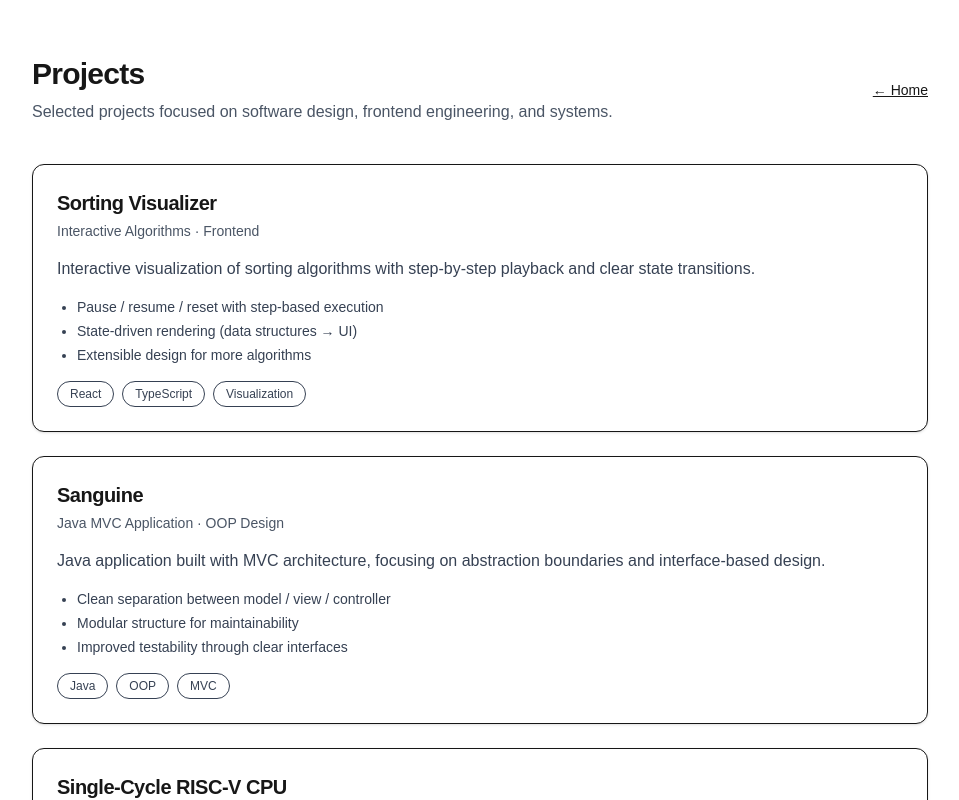
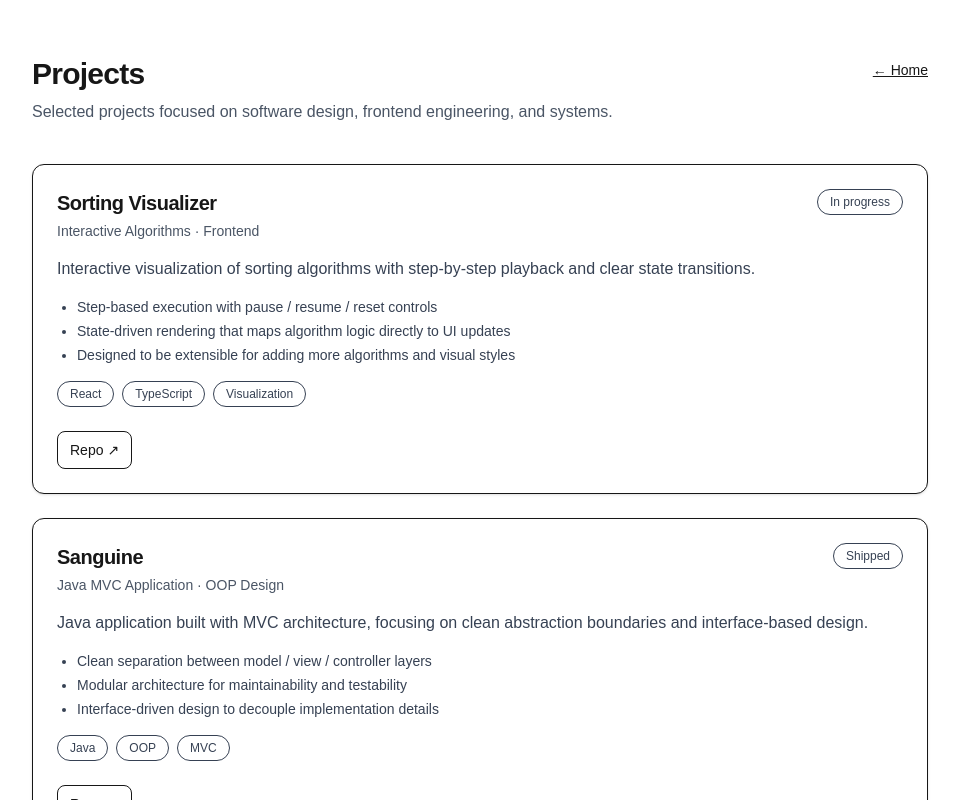
Before and after one commit to FionaZ-heng/Portfolio, a Next.js app: page /projects in a window 1280 px wide. Shown: the top 800 px of the page, without its empty margins (160-1119 px from the left). Built offline with nearby package versions, Linux system fonts and the light colour scheme.

Commit message:
change of project page

```diff
--- a/app/projects/page.tsx
+++ b/app/projects/page.tsx
@@ -1,78 +1,152 @@
 import Link from "next/link";
+
+type Project = {
+  title: string;
+  subtitle: string;
+  description: string;
+  bullets: string[];
+  tags: string[];
+  links?: {
+    repo?: string;
+    demo?: string;
+  };
+  status?: "In progress" | "Shipped";
+};
+
+const PROJECTS = [
+  {
+    title: "Sorting Visualizer",
+    subtitle: "Interactive Algorithms · Frontend",
+    description:
+      "Interactive visualization of sorting algorithms with step-by-step playback and clear state transitions.",
+    bullets: [
+      "Step-based execution with pause / resume / reset controls",
+      "State-driven rendering that maps algorithm logic directly to UI updates",
+      "Designed to be extensible for adding more algorithms and visual styles",
+    ],
+    tags: ["React", "TypeScript", "Visualization"],
+    status: "In progress",
+    links: {
+      repo: "https://github.com/FionaZ-heng/Sorting-Visualizer",
+      // demo: "https://sorting-visualizer.vercel.app" // 之后有了再加
+    },
+  },
+  {
+    title: "Sanguine",
+    subtitle: "Java MVC Application · OOP Design",
+    description:
+      "Java application built with MVC architecture, focusing on clean abstraction boundaries and interface-based design.",
+    bullets: [
+      "Clean separation between model / view / controller layers",
+      "Modular architecture for maintainability and testability",
+      "Interface-driven design to decouple implementation details",
+    ],
+    tags: ["Java", "OOP", "MVC"],
+    status: "Shipped",
+    links: {
+      repo: "https://github.com/FionaZ-heng/cs3100",
+    },
+  },
+  {
+    title: "Single-Cycle RISC-V CPU",
+    subtitle: "Computer Architecture · FPGA",
+    description:
+      "Implemented a single-cycle RISC-V CPU with a custom datapath and control logic.",
+    bullets: [
+      "Custom datapath + control logic integration",
+      "Instruction execution under a single-cycle model",
+      "Hardware-focused debugging and verification mindset",
+    ],
+    tags: ["RISC-V", "FPGA", "Digital Logic"],
+    status: "Shipped",
+    links: {
+      repo: "https://github.com/FionaZ-heng/cs3100",
+    },
+  },
+];
+
+function Tag({ text }: { text: string }) {
+  return <span className="rounded-full border px-3 py-1 text-xs">{text}</span>;
+}
+
+function LinkButton({
+  href,
+  children,
+}: {
+  href: string;
+  children: React.ReactNode;
+}) {
+  return (
+    <a
+      className="inline-flex items-center gap-1 rounded-lg border px-3 py-2 text-sm hover:bg-gray-50 transition"
+      href={href}
+      target="_blank"
+      rel="noreferrer"
+    >
+      {children}
+      <span aria-hidden>↗</span>
+    </a>
+  );
+}
 
 export default function ProjectsPage() {
   return (
     <main className="min-h-screen bg-white px-6 py-14">
       <div className="mx-auto max-w-4xl space-y-10">
-        <header className="flex items-center justify-between gap-4">
-          <div>
+        <header className="flex items-start justify-between gap-4">
+          <div className="space-y-2">
             <h1 className="text-3xl font-semibold tracking-tight">Projects</h1>
-            <p className="mt-2 text-gray-600">
+            <p className="text-gray-600">
               Selected projects focused on software design, frontend engineering, and systems.
             </p>
           </div>
 
-          <Link className="underline text-sm" href="/">
+          <Link className="underline text-sm mt-1" href="/">
             ← Home
           </Link>
         </header>
 
         <section className="grid gap-6">
-          <div className="rounded-xl border bg-white p-6 shadow-sm">
-            <h2 className="text-xl font-semibold tracking-tight">Sorting Visualizer</h2>
-            <p className="mt-1 text-sm text-gray-600">Interactive Algorithms · Frontend</p>
-            <p className="mt-4 text-gray-700">
-              Interactive visualization of sorting algorithms with step-by-step playback and clear
-              state transitions.
-            </p>
-            <ul className="mt-4 list-disc pl-5 text-sm text-gray-700 space-y-1">
-              <li>Pause / resume / reset with step-based execution</li>
-              <li>State-driven rendering (data structures → UI)</li>
-              <li>Extensible design for more algorithms</li>
-            </ul>
-            <div className="mt-4 flex flex-wrap gap-2 text-xs text-gray-700">
-              <span className="rounded-full border px-3 py-1">React</span>
-              <span className="rounded-full border px-3 py-1">TypeScript</span>
-              <span className="rounded-full border px-3 py-1">Visualization</span>
-            </div>
+          {PROJECTS.map((p) => (
+            <article
+              key={p.title}
+              className="rounded-xl border bg-white p-6 shadow-sm transition hover:shadow-md"
+            >
+              <div className="flex flex-wrap items-start justify-between gap-3">
+                <div>
+                  <h2 className="text-xl font-semibold tracking-tight">{p.title}</h2>
+                  <p className="mt-1 text-sm text-gray-600">{p.subtitle}</p>
                 </div>
 
-          <div className="rounded-xl border bg-white p-6 shadow-sm">
-            <h2 className="text-xl font-semibold tracking-tight">Sanguine</h2>
-            <p className="mt-1 text-sm text-gray-600">Java MVC Application · OOP Design</p>
-            <p className="mt-4 text-gray-700">
-              Java application built with MVC architecture, focusing on abstraction boundaries and
-              interface-based design.
-            </p>
-            <ul className="mt-4 list-disc pl-5 text-sm text-gray-700 space-y-1">
-              <li>Clean separation between model / view / controller</li>
-              <li>Modular structure for maintainability</li>
-              <li>Improved testability through clear interfaces</li>
-            </ul>
-            <div className="mt-4 flex flex-wrap gap-2 text-xs text-gray-700">
-              <span className="rounded-full border px-3 py-1">Java</span>
-              <span className="rounded-full border px-3 py-1">OOP</span>
-              <span className="rounded-full border px-3 py-1">MVC</span>
-            </div>
+                {p.status && (
+                  <span className="rounded-full border px-3 py-1 text-xs text-gray-700">
+                    {p.status}
+                  </span>
+                )}
               </div>
 
-          <div className="rounded-xl border bg-white p-6 shadow-sm">
-            <h2 className="text-xl font-semibold tracking-tight">Single-Cycle RISC-V CPU</h2>
-            <p className="mt-1 text-sm text-gray-600">Computer Architecture · FPGA</p>
-            <p className="mt-4 text-gray-700">
-              Implemented a single-cycle RISC-V CPU with a custom datapath and control logic.
-            </p>
+              <p className="mt-4 text-gray-700">{p.description}</p>
+
               <ul className="mt-4 list-disc pl-5 text-sm text-gray-700 space-y-1">
-              <li>Datapath + control logic integration</li>
-              <li>Instruction execution under a single-cycle model</li>
-              <li>Hardware-focused debugging mindset</li>
+                {p.bullets.map((b) => (
+                  <li key={b}>{b}</li>
+                ))}
               </ul>
-            <div className="mt-4 flex flex-wrap gap-2 text-xs text-gray-700">
-              <span className="rounded-full border px-3 py-1">RISC-V</span>
-              <span className="rounded-full border px-3 py-1">FPGA</span>
-              <span className="rounded-full border px-3 py-1">Digital Logic</span>
+
+              <div className="mt-4 flex flex-wrap gap-2 text-gray-700">
+                {p.tags.map((t) => (
+                  <Tag key={t} text={t} />
+                ))}
               </div>
+
+              {(p.links?.repo || p.links?.demo) && (
+                <div className="mt-6 flex flex-wrap gap-3">
+                  {p.links.repo && <LinkButton href={p.links.repo}>Repo</LinkButton>}
+                  {p.links.demo && <LinkButton href={p.links.demo}>Live Demo</LinkButton>}
                 </div>
+              )}
+            </article>
+          ))}
         </section>
       </div>
     </main>
```
Lines whose indentation alone changed are shown as unchanged.
